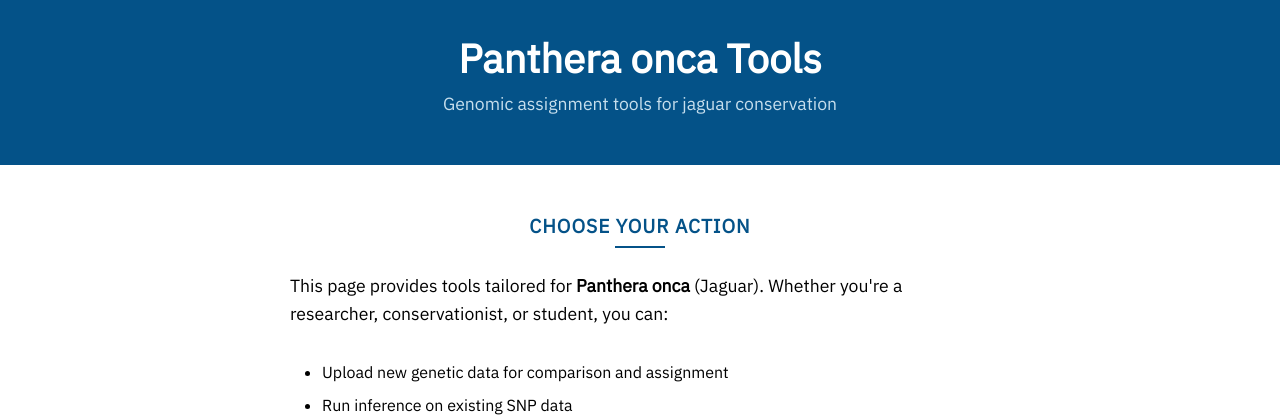
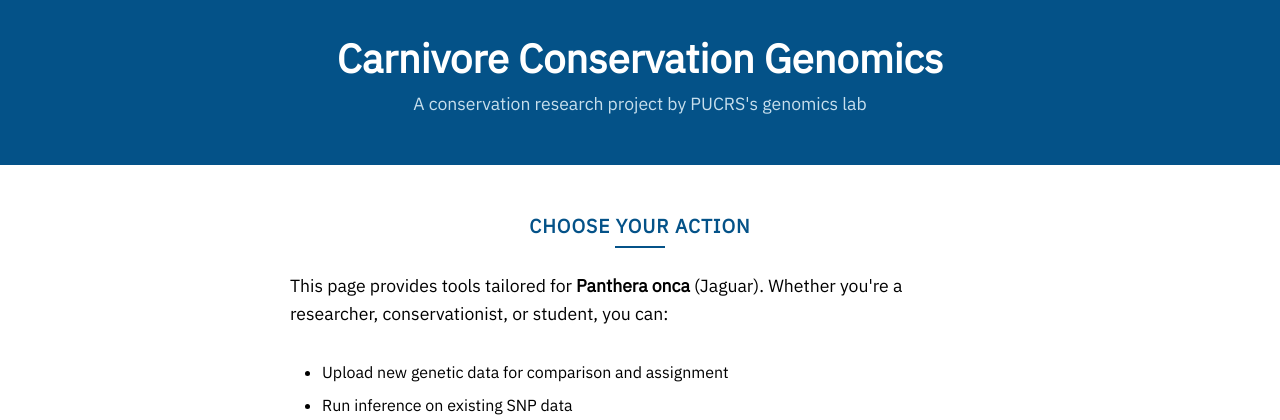
Before and after one commit to guzmanvitar/ccg-platform, a Django app: page /panthera-onca/ in a window 1280 px wide. Shown: the top 420 px of the page. Run offline with Django 5.2, Linux system fonts and the light colour scheme.

Commit message:
Refactor inference with base html

```diff
--- a/ccg_platform/settings.py
+++ b/ccg_platform/settings.py
@@ -61,7 +61,7 @@ ROOT_URLCONF = "ccg_platform.urls"
 TEMPLATES = [
     {
         "BACKEND": "django.template.backends.django.DjangoTemplates",
-        "DIRS": [],
+        "DIRS": [BASE_DIR / "ccg_platform" / "templates"],
         "APP_DIRS": True,
         "OPTIONS": {
             "context_processors": [
--- /dev/null
+++ b/ccg_platform/templates/base.html
@@ -0,0 +1,28 @@
+{% load static %}
+<!DOCTYPE html>
+<html lang="en">
+<head>
+  <meta charset="UTF-8" />
+  <meta name="viewport" content="width=device-width, initial-scale=1.0" />
+  <title>{% block title %}Carnivore Conservation Genomics{% endblock %}</title>
+  <link href="https://fonts.googleapis.com/css2?family=IBM+Plex+Sans&display=swap" rel="stylesheet">
+  <link rel="stylesheet" href="{% static 'inference/style.css' %}">
+</head>
+<body>
+  <header>
+    <div class="header-content">
+      <h1><a href="/" style="color: inherit; text-decoration: none;">Carnivore Conservation Genomics</a></h1>
+      <p class="subtitle">A conservation research project by PUCRS's genomics lab</p>
+    </div>
+  </header>
+
+  <main>
+    {% block content %}
+    {% endblock %}
+  </main>
+
+  <footer>
+    <p>© 2025 PUCRS — Laboratório de Biologia Genômica e Molecular</p>
+  </footer>
+</body>
+</html>
--- a/inference/templates/inference/jaguar_tools.html
+++ b/inference/templates/inference/jaguar_tools.html
@@ -1,22 +1,7 @@
-{% load static %}
-<!DOCTYPE html>
-<html lang="en">
-<head>
-  <meta charset="UTF-8" />
-  <meta name="viewport" content="width=device-width, initial-scale=1.0" />
-  <title>Panthera onca — Genetic Assignment</title>
-  <link href="https://fonts.googleapis.com/css2?family=IBM+Plex+Sans&display=swap" rel="stylesheet">
-  <link rel="stylesheet" href="{% static 'inference/style.css' %}">
-</head>
-<body>
-  <header>
-    <div class="header-content">
-      <h1>Panthera onca Tools</h1>
-      <p class="subtitle">Genomic assignment tools for jaguar conservation</p>
-    </div>
-  </header>
+{% extends "base.html" %}
+{% block title %}Panthera onca — Genetic Assignment{% endblock %}
 
-  <main>
+{% block content %}
 <section class="intro">
   <h2>Choose Your Action</h2>
   <p>
@@ -34,7 +19,6 @@
   </div>
 </section>
 
-    <!-- Spacer for vertical separation -->
 <div style="margin-top: 3rem;"></div>
 
 {% if uploaded_files %}
@@ -54,7 +38,6 @@
   <p>No files uploaded yet.</p>
 </section>
 {% endif %}
-  </main>
 
 <!-- Upload Modal -->
 <div id="uploadModal" class="modal hidden">
@@ -73,10 +56,6 @@
     </p>
   </div>
 </div>
-
-  <footer>
-    <p>© 2025 PUCRS — Laboratório de Biologia Genômica e Molecular</p>
-  </footer>
 
 <script>
   function openModal() {
@@ -112,5 +91,4 @@
     }
   });
 </script>
-</body>
-</html>
+{% endblock %}
```
Also changed, not shown: inference/templates/inference/home.html (+5 -26 lines). Lines whose indentation alone changed are shown as unchanged.
